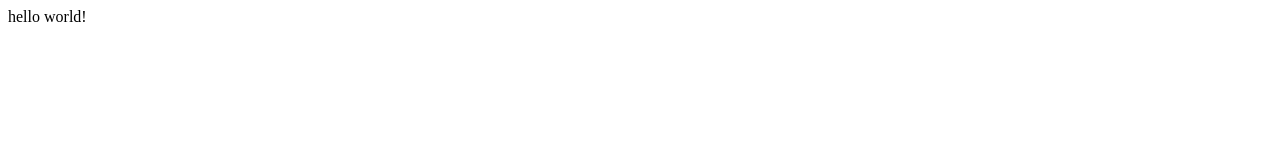
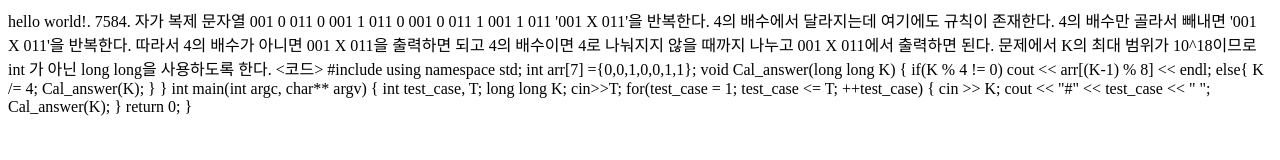
Before and after one commit to Seoilyoung/Seoilyoung.github.io, a plain HTML site: page index.html in a window 1280 px wide. Drawn offline with Linux system fonts and the light colour scheme.

Commit message:
7584
7584

```diff
--- a/index.html
+++ b/index.html
@@ -6,6 +6,55 @@
 	</head>
 
 	<body>
- 		hello world!
+ 		hello world!.
+
+ 		7584. 자가 복제 문자열
+ 		001 0 011 0 001 1 011 0 001 0 011 1 001 1 011
+
+ 		'001 X 011'을 반복한다.
+
+ 		4의 배수에서 달라지는데 여기에도 규칙이 존재한다.
+ 		4의 배수만 골라서 빼내면
+ 		'001 X 011'을 반복한다.
+
+ 		따라서 4의 배수가 아니면 001 X 011을 출력하면 되고
+ 		4의 배수이면 4로 나눠지지 않을 때까지 나누고
+ 		001 X 011에서 출력하면 된다.
+
+
+
+ 		문제에서 K의 최대 범위가 10^18이므로 int 가 아닌
+ 		long long을 사용하도록 한다.
+
+
+ 		<코드>
+ 		#include<iostream>
+
+using namespace std;
+    int arr[7] ={0,0,1,0,0,1,1};
+
+void Cal_answer(long long K) {
+    if(K % 4 != 0)
+        	cout << arr[(K-1) % 8] << endl;
+        else{
+            K /= 4;
+            Cal_answer(K);
+        }
+}
+
+int main(int argc, char** argv)
+{
+	int test_case, T;
+    long long K;
+	cin>>T;
+	for(test_case = 1; test_case <= T; ++test_case)
+	{
+		cin >> K;
+        cout << "#" << test_case << " ";
+        Cal_answer(K);
+	}
+	return 0;
+}
+
 	</body>
 </html>
```
Also changed, not shown: 1 other file.
